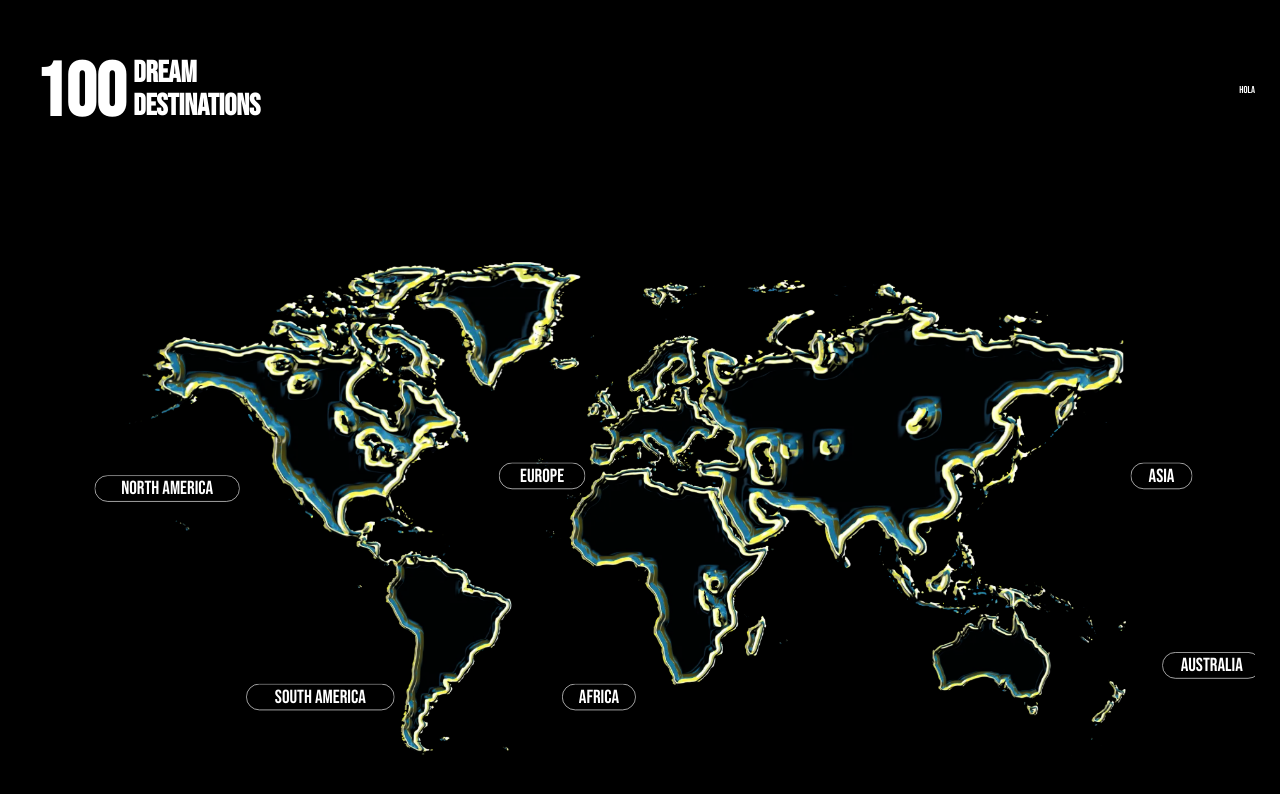
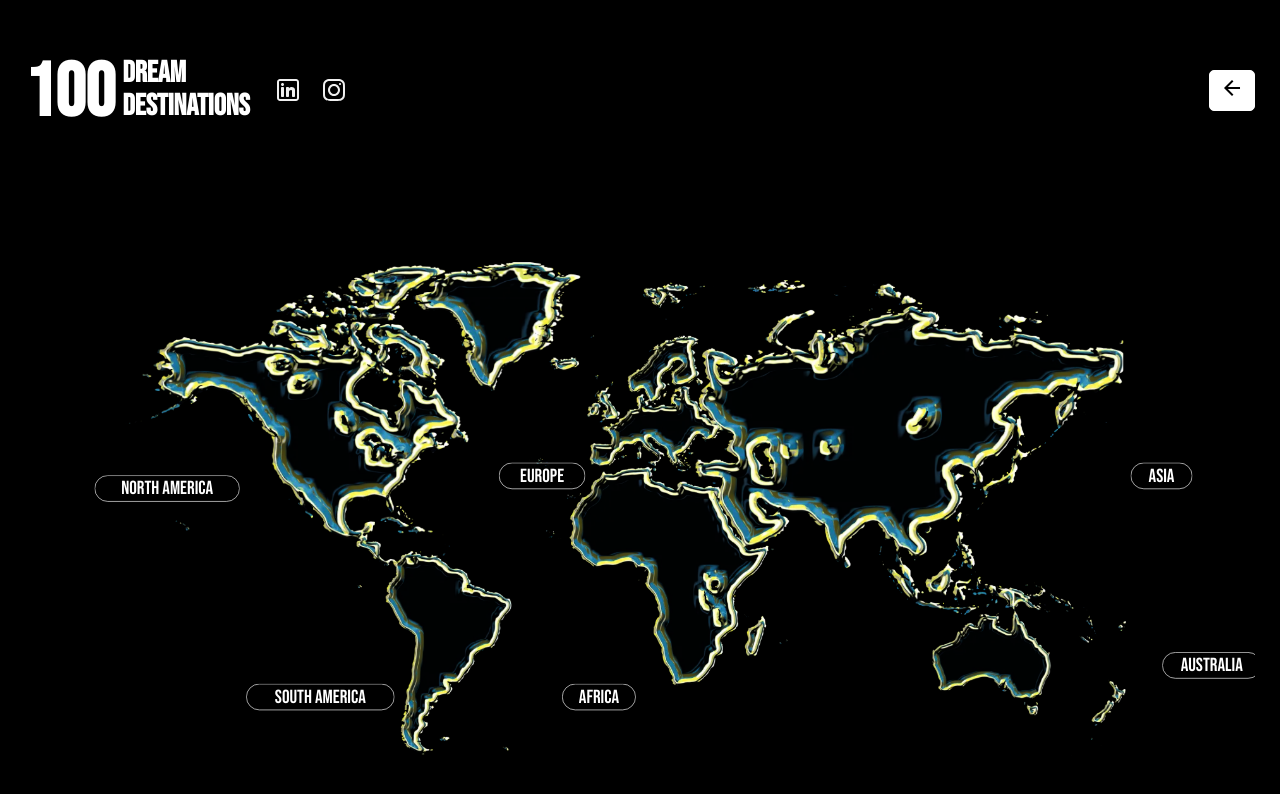
Before and after one commit to deagonzDad/one_hundread_destination, an Astro site: page /continents in a window 1280 px wide. Built offline with nearby package versions, Linux system fonts and the light colour scheme; Astro itself is replaced by a stand-in of ours.

Commit message:
add of the media icons

```diff
--- a/src/layouts/MainLayout.astro
+++ b/src/layouts/MainLayout.astro
@@ -1,12 +1,11 @@
 ---
 import "@styles/global.css";
-// import { ClientRouter } from "astro:transitions";
 import "@fontsource/bebas-neue";
-// import TitleComponent from "src/components/TitleComponent.astro";
 import Layout from "./Layout.astro";
 import TitleComponent from "src/components/TitleComponent.astro";
 import { TextAnimationMix } from "src/utils/transitions";
-// import continentsStyle from "./mainLayout.module.css";
+import igIcon from "@assets/svg/ig-icon.svg";
+import linkedInIcon from "@assets/svg/linkedIn-icon.svg";
 interface Props {
   title: string;
   description?: string;
@@ -24,7 +23,30 @@ const { title, description = "A journey to 100 dream destinations." } =
         transitionAnimate={TextAnimationMix}
       />
     </div>
-    <nav><p>Hola</p></nav>
+    <nav>
+      <div class="social-links">
+        <a
+          href="https://www.linkedin.com/in/anellvelazquez/"
+          aria-label="LinkedIn"
+          target="_blank"
+          rel="noopener noreferrer"
+        >
+          <img src={linkedInIcon.src} alt="LinkedIn" />
+        </a>
+        <a
+          href="https://www.instagram.com/anell.design/"
+          aria-label="Instagram"
+          target="_blank"
+          rel="noopener noreferrer"
+        >
+          <img src={igIcon.src} alt="Instagram" />
+        </a>
+        <!-- Add more social media links here -->
+      </div>
+      <button class="nav-button" onclick="history.back()" aria-label="Go Back">
+        <span class="material-icons">arrow_back</span>
+      </button>
+    </nav>
   </header>
   <main>
     <slot />
@@ -48,14 +70,60 @@ const { title, description = "A journey to 100 dream destinations." } =
     scrollbar-width: thin;
   }
   nav {
-    width: auto;
+    width: 100%;
+    display: flex;
+    flex-direction: row;
+    justify-content: space-between;
+    gap: 1.5rem;
+  }
+  .nav-button {
+    background-color: #fff;
+    color: #000;
+    border: 1px solid #fff;
+    padding: 0.5rem 1rem;
+    border-radius: 5px;
+    cursor: pointer;
+    font-family: inherit;
+    font-size: 1.6rem;
+    transition:
+      background-color 0.3s,
+      color 0.3s;
+  }
+  .nav-button:hover {
+    background-color: #000;
+    color: #fff;
+  }
+
+  .social-links {
+    padding-left: 2rem;
+    display: flex;
+    gap: 1rem;
+  }
+  .social-links a {
+    display: flex;
+    color: #fff;
+    text-decoration: none;
+    font-size: 1.8rem;
+    padding: 0.5rem;
+    border: 1px solid transparent;
+    border-radius: 5px;
+    transition: border-color 0.3s;
+    justify-content: center;
+    align-items: center;
+  }
+  .social-links a:hover {
+    border-color: #fff;
+  }
+  .social-links img {
+    width: 24px;
+    height: 24px;
+    filter: invert(1);
   }
   .title--layer {
     width: 20%;
     display: flex;
     justify-content: center;
   }
-
   @media (max-width: 1000px) {
     header {
       flex-direction: column;
```
Also changed, not shown: src/assets/svg/ig-icon.svg (added), src/assets/svg/linkedIn-icon.svg (added).
